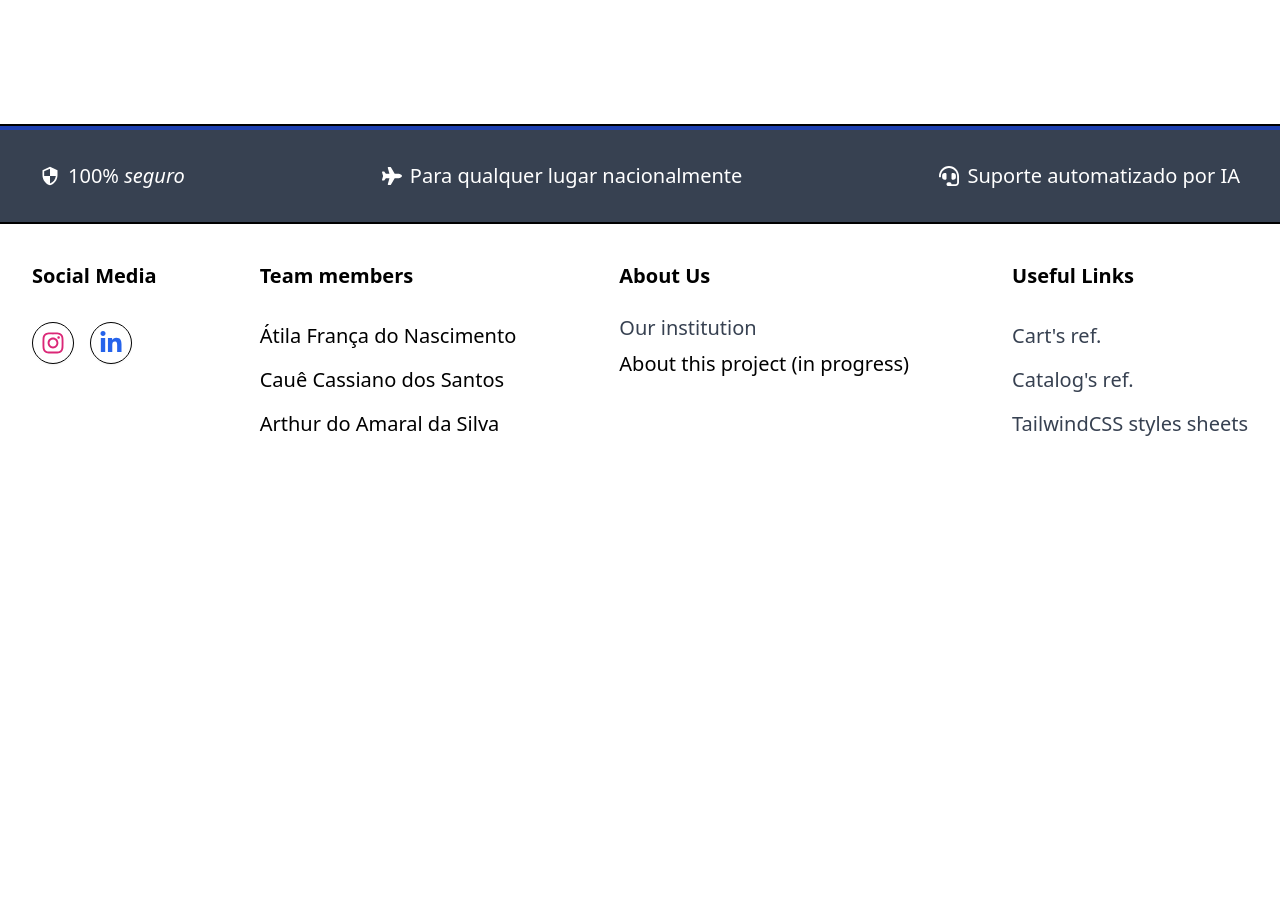
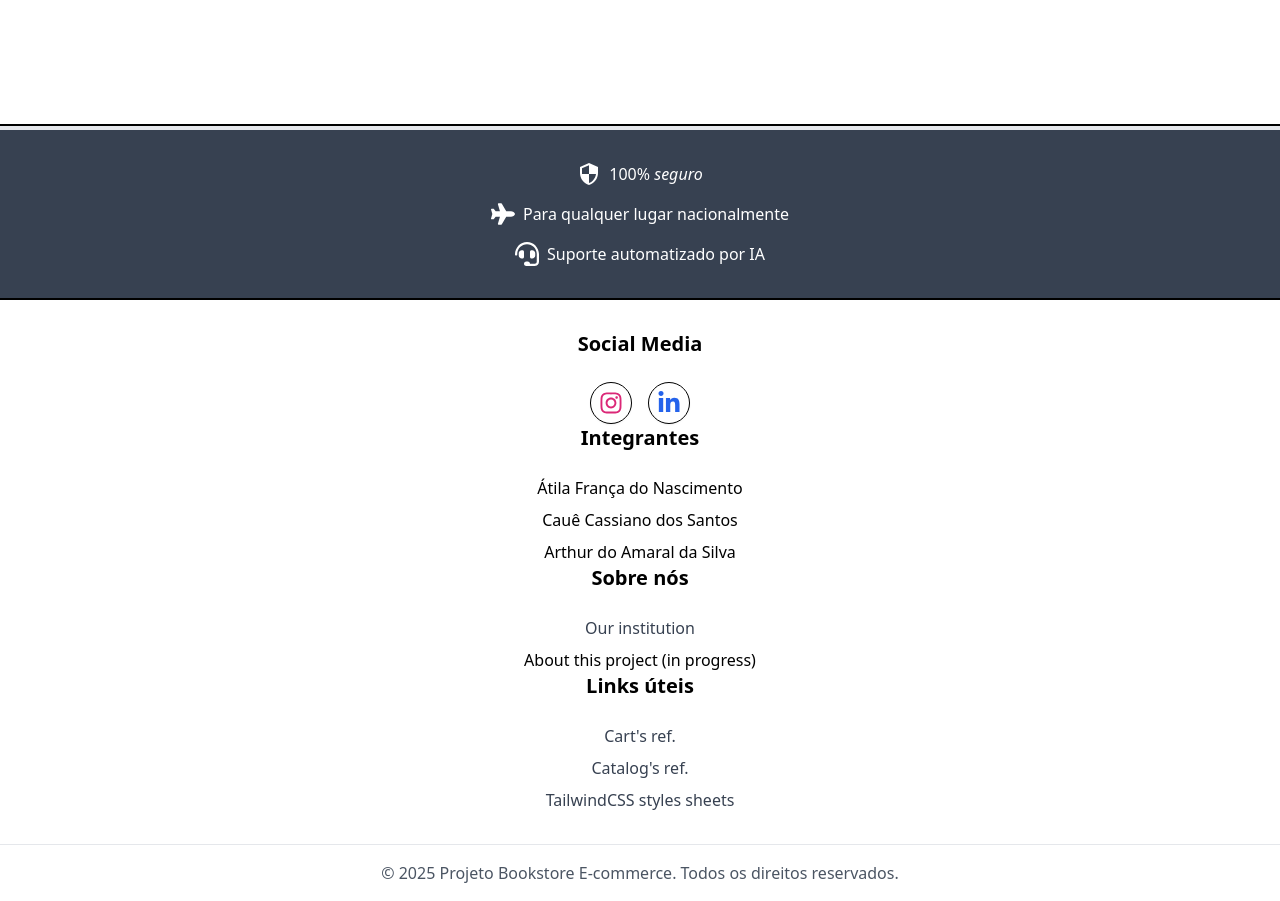
Before and after one commit to fargila/TCC_project, a React (Vite) app: page / in a window 1280 px wide. Shown: the part 1260-2161 px from the top of the page. Before the commit the page ends 1722 px from the top, so only its background shows below. Built offline with nearby package versions, Linux system fonts and the light colour scheme; no server answers; a web font is replaced by a local one.

Commit message:
styles: atualização visual do footer

```diff
--- a/src/components/Footer.tsx
+++ b/src/components/Footer.tsx
@@ -1,107 +1,156 @@
 import { MdSecurity } from 'react-icons/md';
 import { FaPlane, FaHeadset, FaInstagram, FaLinkedinIn } from 'react-icons/fa';
 
-function Footer() {
+const Footer = () => {
   return (
-    <footer className='flex flex-col justify-center h-auto bottom-0 mb-4'>
-      <div className='w-full bg-gray-700 text-white py-8 flex justify-between
-      border-t-4 border-blue-800 ring-2 ring-black'>
-        <div className='flex pl-10 text-xl items-center'><MdSecurity/><p className='
-        pl-2 font-medium'>100% <i>seguro</i></p></div>
-        <div className='flex  text-xl items-center'><FaPlane/><p className='
-        pl-2 font-medium'>Para qualquer lugar nacionalmente</p></div>
-        <div className='flex pr-10 text-xl items-center'><FaHeadset/><p className='
-        pl-2 font-medium'>Suporte automatizado por IA</p></div>
+    <footer className="bg-white mt-auto">
+      {/* Top Section - Features */}
+      <div className="w-full bg-gray-700 text-white py-8 flex flex-col md:flex-row justify-between
+      items-center border-t-4 border-white ring-2 ring-black px-4">
+        <div className="flex items-center mb-4 md:mb-0 md:pl-10">
+          <MdSecurity className="text-2xl" />
+          <p className="pl-2 font-medium">100% <span className="italic">seguro</span></p>
         </div>
-      <div className='flex mt-10 justify-between'>
-        <div className='pl-8 text-xl flex flex-col'>
-            <p className='font-bold mb-6'>Social Media</p>
-            <div className='flex w-full flex-col'>
-                <div className='flex py-2'>
+
+        <div className="flex items-center mb-4 md:mb-0">
+          <FaPlane className="text-2xl" />
+          <p className="pl-2 font-medium">Para qualquer lugar nacionalmente</p>
+        </div>
+
+        <div className="flex items-center md:pr-10">
+          <FaHeadset className="text-2xl" />
+          <p className="pl-2 font-medium">Suporte automatizado por IA</p>
+        </div>
+      </div>
+
+      {/* Bottom Section - Links */}
+      <div className="container mx-auto px-4 py-8 grid grid-cols-1 md:grid-cols-4 gap-8">
+        {/* Social Media */}
+        <div className="text-center md:text-left">
+          <h3 className="font-bold text-xl mb-6">Social Media</h3>
+          <div className="flex justify-center md:justify-start space-x-4">
             <a
-        href='https://www.instagram.com/_fargila/'
-        className='
-          border border-black rounded-full text-2xl mr-4 p-2
+              href="https://www.instagram.com/_fargila/"
+              target="_blank"
+              rel="noopener noreferrer"
+              className="
+                border border-black rounded-full text-2xl p-2
                 bg-white hover:bg-pink-50
                 text-pink-600 hover:text-pink-700
                 transition-colors duration-200
                 shadow-sm hover:shadow-md
-        '
+                flex items-center justify-center
+                mr-4
+              "
+              aria-label="Instagram"
             >
-        <FaInstagram/>
+              <FaInstagram />
             </a>
 
             <a
-        href='https://www.linkedin.com/in/%C3%A1tila-fran%C3%A7a-8066a0249/'
-        className='
+              href="https://www.linkedin.com/in/%C3%A1tila-fran%C3%A7a-8066a0249/"
+              target="_blank"
+              rel="noopener noreferrer"
+              className="
                 border border-black rounded-full text-2xl p-2
                 bg-white hover:bg-blue-50
                 text-blue-600 hover:text-blue-700
                 transition-colors duration-200
                 shadow-sm hover:shadow-md
-        '
+                flex items-center justify-center
+              "
+              aria-label="LinkedIn"
             >
-        <FaLinkedinIn/>
+              <FaLinkedinIn />
             </a>
           </div>
         </div>
+
+        {/* Team Members */}
+        <div className="text-center md:text-left">
+          <h3 className="font-bold text-xl mb-6">Integrantes</h3>
+          <ul className="space-y-2">
+            <li>Átila França do Nascimento</li>
+            <li>Cauê Cassiano dos Santos</li>
+            <li>Arthur do Amaral da Silva</li>
+          </ul>
         </div>
-        <div className=' text-xl'>
-            <p className='font-bold mb-6'>Team members</p>
-            <p className='py-2'>Átila França do Nascimento</p>
-            <p className='py-2'>Cauê Cassiano dos Santos</p>
-            <p className='py-2'>Arthur do Amaral da Silva</p>
-        </div>
-        <div className=' text-xl'>
-            <p className='font-bold mb-6'>About Us</p>
+
+        {/* About Us */}
+        <div className="text-center md:text-left">
+          <h3 className="font-bold text-xl mb-6">Sobre nós</h3>
+          <ul className="space-y-2">
+            <li>
               <a
-              href='https://www.unipe.edu.br/'
-              className='
-                py-2 text-gray-700 hover:text-blue-600
+                href="https://www.unipe.edu.br/"
+                target="_blank"
+                rel="noopener noreferrer"
+                className="
+                  text-gray-700 hover:text-blue-600
                   transition-colors duration-200
                   hover:underline underline-offset-4
-              '>Our institution
+                "
+              >
+                Our institution
               </a>
-            <p className='py-2'>About this project (in progress)</p>
+            </li>
+            <li>About this project (in progress)</li>
+          </ul>
         </div>
-        <div className='pr-8 text-xl'>
-            <p className='font-bold mb-6'>Useful Links</p>
+
+        {/* Useful Links */}
+        <div className="text-center md:text-left">
+          <h3 className="font-bold text-xl mb-6">Links úteis</h3>
+          <ul className="space-y-2">
+            <li>
               <a
-            href='https://blog.magezon.com/website-shopping-cart-page-ultimate-guide-ecm/'
-            className='
-              py-2 text-gray-700 hover:text-blue-600
+                href="https://blog.magezon.com/website-shopping-cart-page-ultimate-guide-ecm/"
+                target="_blank"
+                rel="noopener noreferrer"
+                className="
+                  text-gray-700 hover:text-blue-600
                   transition-colors duration-200
                   hover:underline underline-offset-4
-              block
-            '
+                "
               >
                 Cart's ref.
               </a>
-
+            </li>
+            <li>
               <a
-            href='https://cssauthor.com/e-commerce-template-psd-for-online-bookstore/'
-            className='
-              py-2 text-gray-700 hover:text-blue-600
+                href="https://cssauthor.com/e-commerce-template-psd-for-online-bookstore/"
+                target="_blank"
+                rel="noopener noreferrer"
+                className="
+                  text-gray-700 hover:text-blue-600
                   transition-colors duration-200
                   hover:underline underline-offset-4
-              block
-            '
+                "
               >
                 Catalog's ref.
               </a>
-
+            </li>
+            <li>
               <a
-            href='https://nerdcave.com/tailwind-cheat-sheet'
-            className='
-              py-2 text-gray-700 hover:text-blue-600
+                href="https://nerdcave.com/tailwind-cheat-sheet"
+                target="_blank"
+                rel="noopener noreferrer"
+                className="
+                  text-gray-700 hover:text-blue-600
                   transition-colors duration-200
                   hover:underline underline-offset-4
-              block
-            '
+                "
               >
                 TailwindCSS styles sheets
               </a>
+            </li>
+          </ul>
         </div>
+      </div>
+
+      {/* Copyright */}
+      <div className="text-center py-4 border-t border-gray-200 text-gray-600">
+        <p>&copy; {new Date().getFullYear()} Projeto Bookstore E-commerce. Todos os direitos reservados.</p>
       </div>
     </footer>
   )
```
Lines whose indentation alone changed are shown as unchanged.
